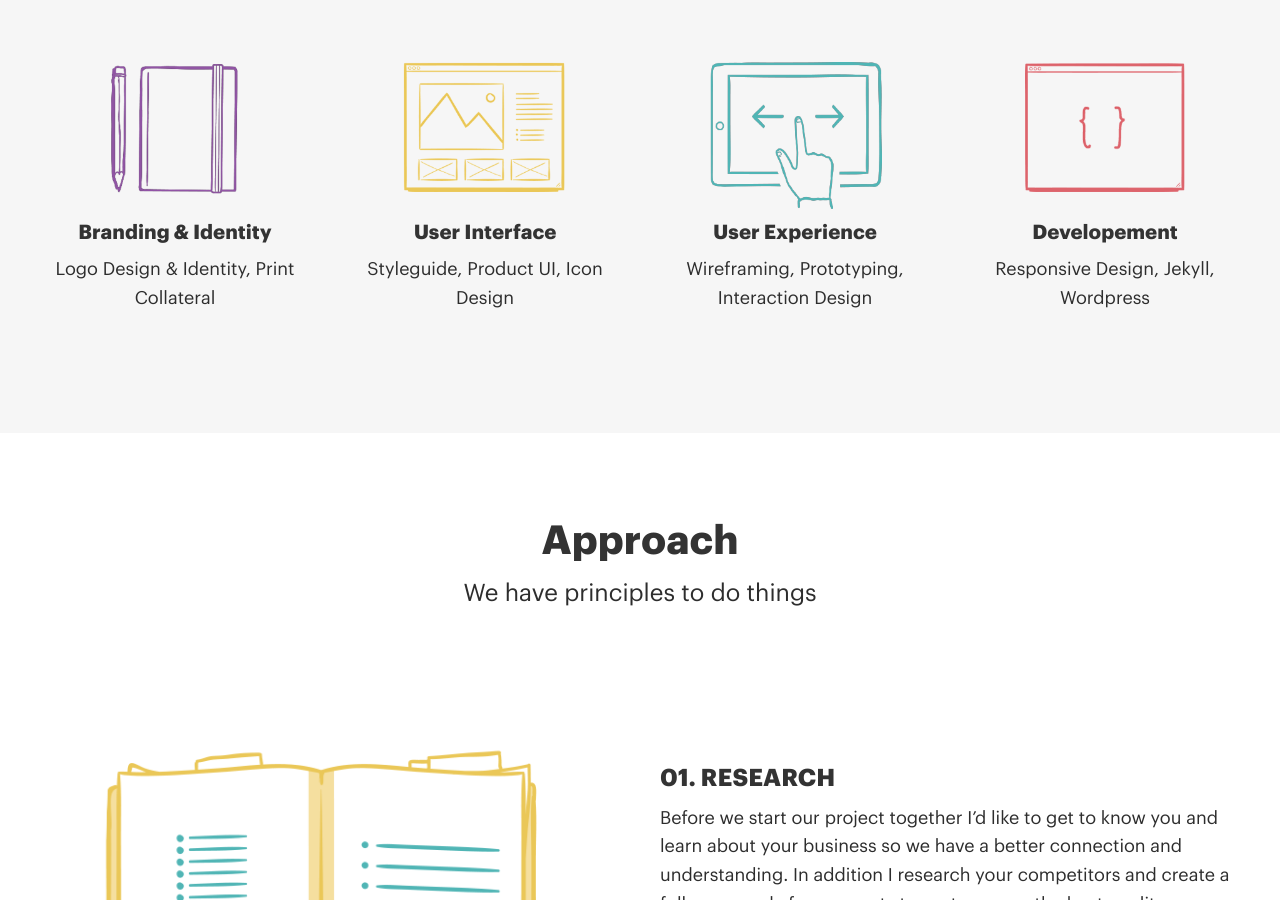
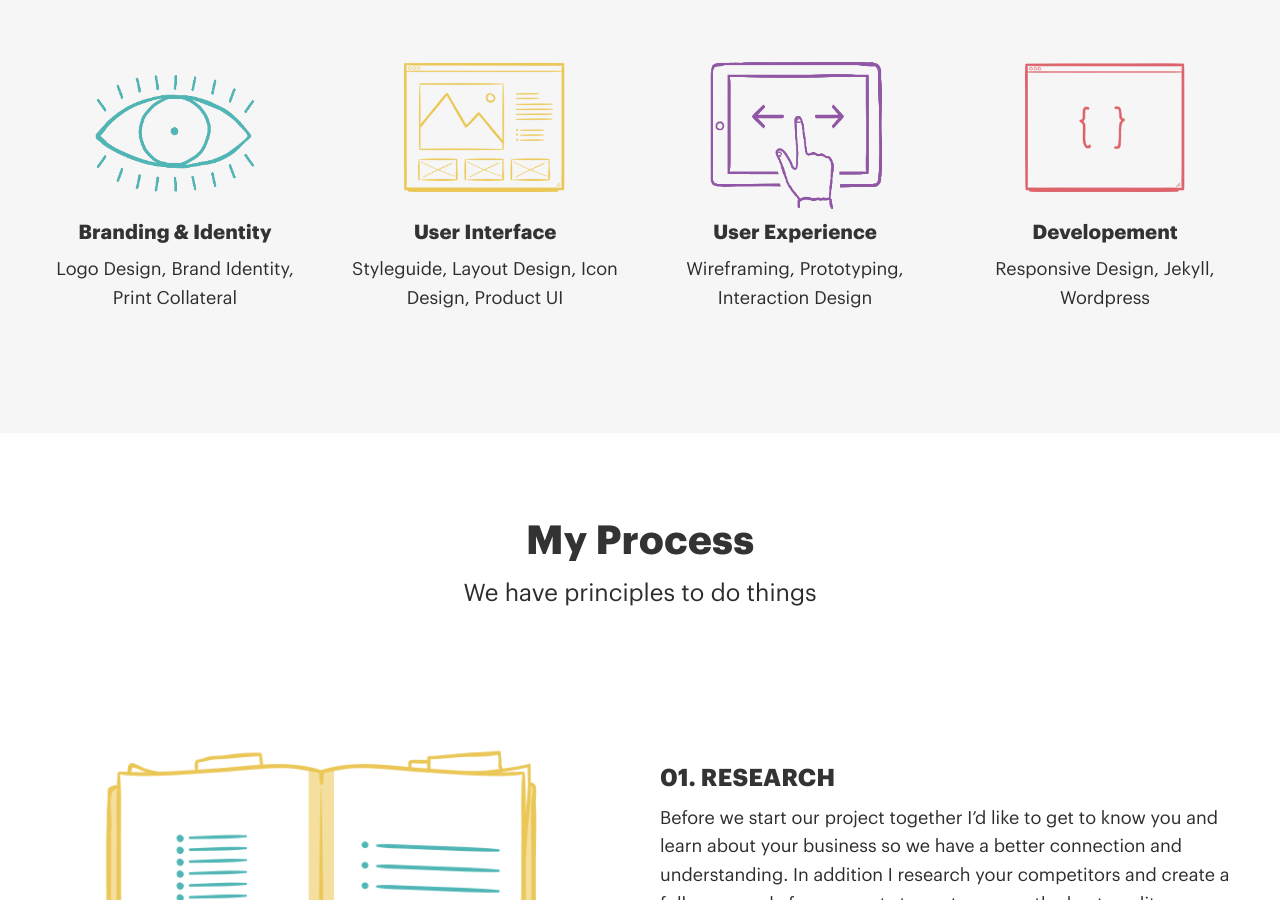
Before and after one commit to saharmh/sahardesign, a Jekyll site: the page built from services/index.html, in a window 1280 px wide and 900 px high, scrolled down 581 px. Built offline with Jekyll 4.4.1, drawn with Linux system fonts in a browser that asks for light colours; some of the changed text lies outside the part shown.

Commit message:
services and contact form

```diff
--- a/contact/index.html
+++ b/contact/index.html
@@ -44,9 +44,9 @@ section_id: contact
   <div class="row">
     <div class="large-8 columns">
       <div class='form'>
-        <form id='contact_form' method='POST'>
+        <form id='contact_form' method='POST' action="https://formspree.io/saharmh@gmail.com">
           <p id='thanks' class='hide'>
-            Thanks for contacting us, we'll be in touch soon!
+            Thanks for contacting me, I'll be in touch soon!
           </p>
           <input class='required' name='name' placeholder='NAME' type='text'>
           <input class='required email' name='email' placeholder='EMAIL' type='text'>
--- a/services/index.html
+++ b/services/index.html
@@ -4,10 +4,10 @@ section_id: pages
 
 services:
 - title: Branding &amp; Identity
-  desc: Logo Design &amp; Identity, Print Collateral
-  image: images/service-branding.png
+  desc: Logo Design, Brand Identity, Print Collateral
+  image: images/service-brand.png
 - title: User Interface
-  desc: Styleguide, Product UI, Icon Design
+  desc: Styleguide, Layout Design, Icon Design, Product UI
   image: images/service-ui.png
 - title: User Experience
   desc: Wireframing, Prototyping, Interaction Design
@@ -72,7 +72,7 @@ principles:
 <div class="section-title">
   <div class="row">
     <div class="medium-10 medium-centered columns">
-      <h2>Approach</h2>
+      <h2>My Process</h2>
       <p>We have principles to do things</p>
     </div>
   </div>
@@ -116,7 +116,7 @@ principles:
   </div>
 </div>
 
-<div class="full centered-text">
+<!-- <div class="full centered-text">
   <div class="two spacing"></div>
   <div class="row">
     <div class="large-12 columns">
@@ -126,4 +126,4 @@ principles:
     </div>
   </div>
   <div class="two spacing"></div>
-</div>
+</div> -->
```
Also changed, not shown: other parts of services/index.html (+1 -1 lines), images/service-brand.png (added), images/service-ux.png.
